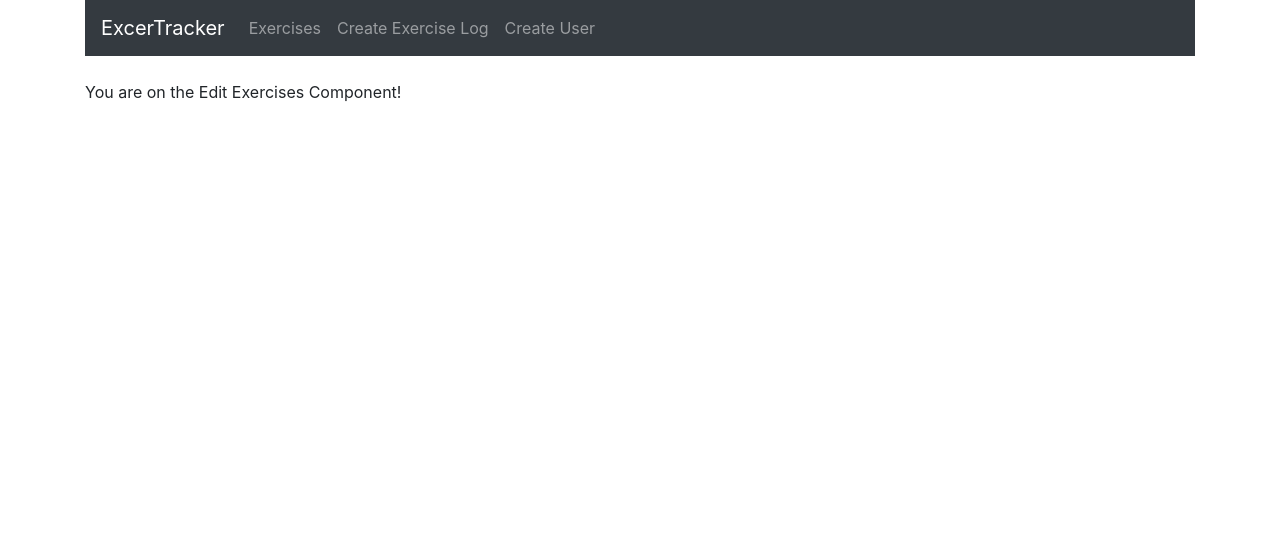
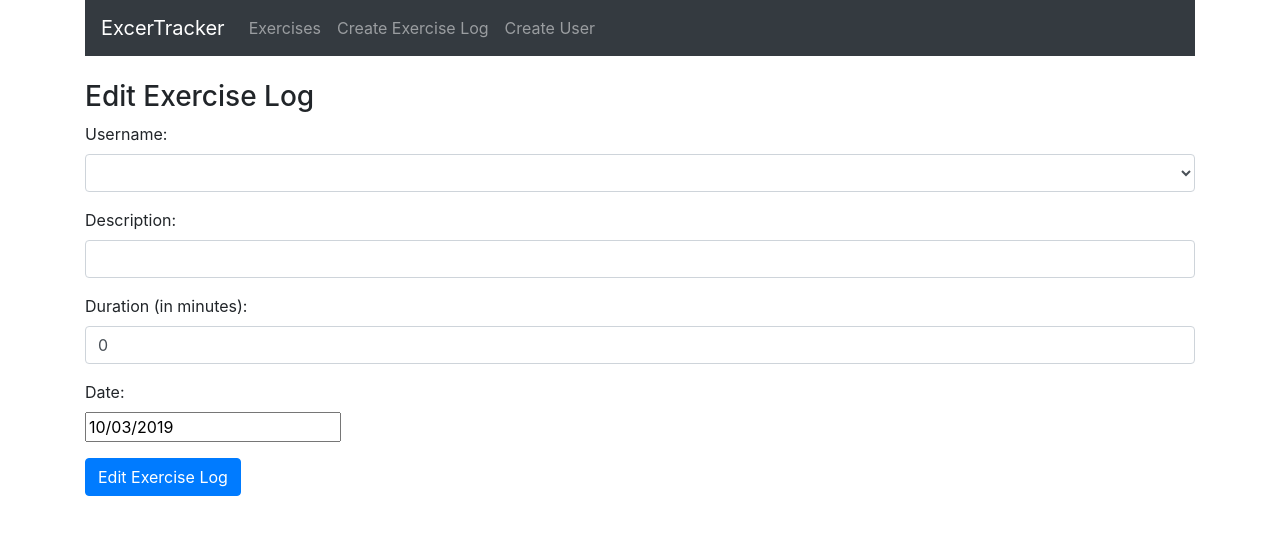
Before and after one commit to Olaide-EO/exercise-tracker, a React (Create React App) app: page /edit/1 in a window 1280 px wide. Shown: the top 534 px of the page. Built offline with nearby package versions, Linux system fonts and the light colour scheme; no server answers.

Commit message:
implement edit exercise component

```diff
--- a/src/components/edit-exercise.component.js
+++ b/src/components/edit-exercise.component.js
@@ -1,10 +1,149 @@
 import React, { Component } from 'react';
+import DatePicker from 'react-datepicker';
+import 'react-datepicker/dist/react-datepicker.css';
+import axios from 'axios';
+export default class EditExercise extends Component {
+    constructor(props){
+        super(props);
 
-export default class EditExercises extends Component {
+        this.onChangeUsername = this.onChangeUsername.bind(this);
+        this.onChangeDescription = this.onChangeDescription.bind(this);
+        this.onChangeDuration = this.onChangeDuration.bind(this);
+        this.onChangeDate = this.onChangeDate.bind(this);
+        this.onSubmit = this.onSubmit.bind(this);
+
+        this.state = {
+            username: '',
+            description: '',
+            duration: 0,
+            date: new Date(),
+            users: []
+        }
+    }
+componentDidMount(){
+    axios.get("http://localhost:5000/exercises"+this.props.match.params.id)
+         .then(res => {
+        this.setState({
+        username: res.data.username,
+        description: res.data.description,
+        duration: res.data.duration,
+        date: new Date(res.data.date)
+        })
+      })
+      .catch(function(error){
+          console.log(error);
+      })
+
+   axios.get('http://localhost:5000/users/')
+        .then(res => {
+            if(res.data.length > 0 ){
+                this.setState({
+                    users: res.data.map(user => user.username)
+                })
+            }
+        })
+}
+
+
+
+
+    onChangeUsername(e){
+        this.setState({
+            username: e.target.value
+        })
+    }
+
+     onChangeDescription(e){
+        this.setState({
+            description: e.target.value
+        })
+    }
+
+     onChangeDuration(e){
+        this.setState({
+            duration: e.target.value
+        })
+    }
+
+     onChangeDate(date){
+        this.setState({
+            date: date,
+        })
+    }
+//@function- handle submit event
+    onSubmit(e){
+        e.preventDefault();
+        const exercise = {
+            username: this.state.username,
+            description: this.state.description,
+            duration: this.state.duration,
+            date: this.state.date
+        }
+
+        console.log(exercise);
+        axios.post('http://localhost:5000/exercises/update/'+this.props.match.params.id, exercise)
+        .then(res => console.log(res.data));
+
+       window.location = "/";
+    }
+
+
+
+
     render() {
         return (
             <div>
-                <p>You are on the Edit Exercises Component!</p>
+                <h3>Edit Exercise Log</h3>
+                <form onSubmit={this.onSubmit}>
+                    <div className="form-group">
+                        <label>Username: </label>
+                        <select ref="userInput"
+                        required
+                        className = "form-control"
+                        value={this.state.username}
+                        onChange={this.onChangeUsername}>
+                            {
+                                this.state.users.map(function(user){
+                                    return<option
+                                    key={user}
+                                    value={user}>{user}
+                                    </option>
+                                })
+                            }
+                        </select>
+                    </div>
+                    <div className="form-group">
+                    <label>Description: </label>
+                    <input type="text"
+                      required
+                      className="form-control"
+                      value={this.state.description}
+                      onChange={this.onChangeDescription}
+                      />
+
+                    </div>
+                    <div className="form-group">
+                        <label>Duration (in minutes): </label>
+                        <input
+                          type="text"
+                          className="form-control"
+                          value={this.state.duration}
+                          onChange={this.onChangeDuration}
+                          />
+                    </div>
+                    <div className="form-group">
+                        <label>Date: </label>
+                        <div>
+                            <DatePicker
+                            selected={this.state.date}
+                            onChange={this.onChangeDate}
+                            />
+                        </div>
+                    </div>
+                    <div className="form-group">
+                        <input type="submit" value="Edit Exercise Log" className="btn btn-primary" />
+                    </div>
+                </form>
             </div>
         )
     }
```
